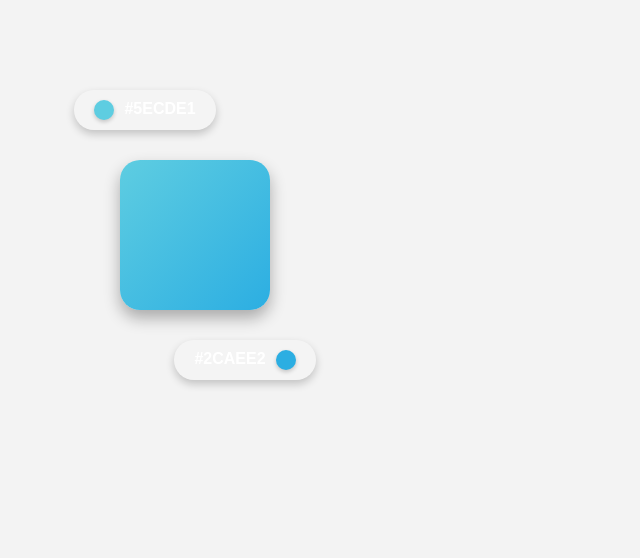
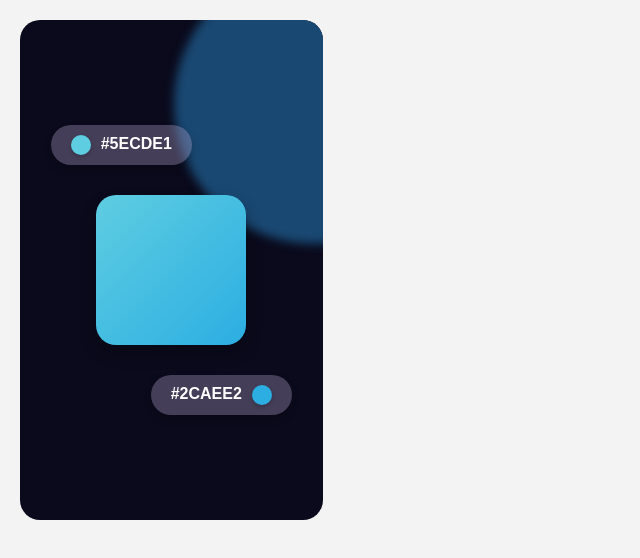
Before and after one commit to Ahnsj828/ColorChip, a plain HTML site: page color-gradients/color-gradients.html in a window 1280 px wide. Shown: the whole page, without its empty margins (0-640 px from the left). Drawn offline with Linux system fonts and the light colour scheme.

Commit message:
color-gradients first

```diff
--- a/color-gradients/color-gradients.css
+++ b/color-gradients/color-gradients.css
@@ -13,27 +13,31 @@ body {
 }
 
 .gradient-container {
+  position: relative;
+  width: 100%;
+  height: 500px;
   display: flex;
   justify-content: center;
   align-items: center;
   border-radius: 20px;
   padding: 70px 100px;
+  overflow: hidden;
 
   .color-contain {
+    position: relative;
     display: flex;
     flex-direction: column;
     align-items: center;
     gap: 30px;
-    position: relative;
     font-family: Arial, sans-serif;
     color: white;
-    z-index: 10;
+    z-index: 1;
 
     .color-label {
       display: flex;
       /* align-items: center; */
       gap: 10px;
-      background-color: rgba(255, 255, 255, 0.1);
+      background-color: rgba(176, 158, 197, 0.351);
       padding: 10px 20px;
       border-radius: 50px;
       box-shadow: 0 4px 8px rgba(0, 0, 0, 0.2);
@@ -68,11 +72,22 @@ body {
   }
 
   .background-contaier {
+    position: absolute;
     width: 100%;
     height: 100%;
+    top: 0;
+    left: 0;
     background-color: #0a0a1c;
-    z-index: 1;
+
     span {
+      position: absolute;
+      top: 0;
+      left: 0;
+      width: 280px;
+      height: 280px;
+      border-radius: 100%;
+      filter: blur(5px); /* 뿌옇게 효과 */
+      z-index: 0;
     }
   }
 }
@@ -94,4 +109,11 @@ body {
   &::after {
     background-color: #194872;
   }
+
+  .bg-container-1 {
+    .bg-1 {
+      transform: translate(55%, -20%);
+      background-color: #194872;
+    }
+  }
 }
```
